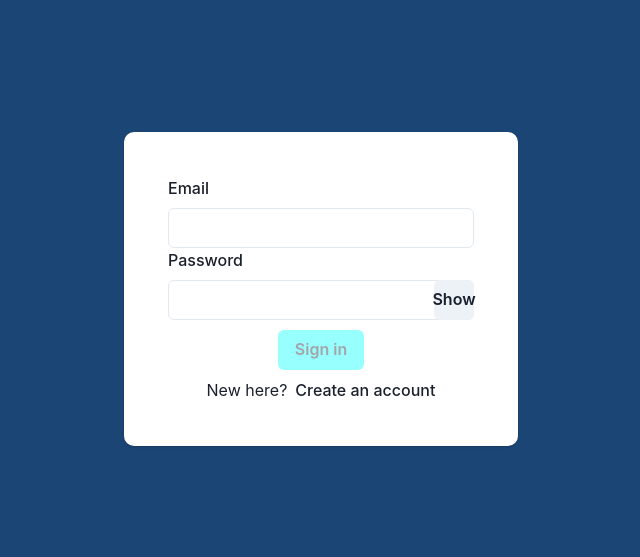
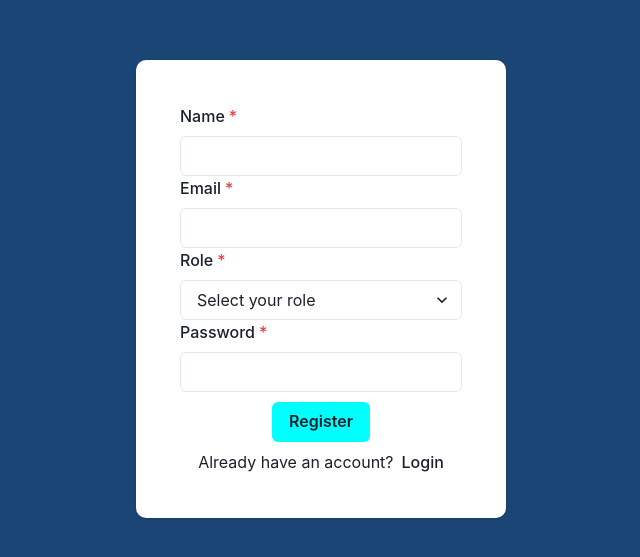
Before and after one commit to alexdn7/Proiect-MDS, a React (Vite) app in the folder frontend/frontend/: page / in a window 1280 px wide. Shown: the part 103-660 px from the top of the page, without its empty margins (319-959 px from the left). Built offline with nearby package versions, Linux system fonts and the light colour scheme.

Commit message:
register component and update to login component

```diff
--- a/frontend/frontend/components/LoginComponent.jsx
+++ b/frontend/frontend/components/LoginComponent.jsx
@@ -16,8 +16,7 @@ import {
   InputRightElement,
 } from "@chakra-ui/react";
 import { login } from "../services/AuthService";
-import Cookies from "js-cookie";
-import { jwtDecode } from "jwt-decode";
+import { saveInfoFromToken } from "../utils/TokenUtil";
 
 export default function LoginComponent() {
   const [credentials, setCredentials] = useState({
@@ -39,14 +38,7 @@ export default function LoginComponent() {
         throw new Error("Token not found!");
       }
 
-      const decodedToken = jwtDecode(token);
-      const userInfo = {
-        userId: decodedToken.id,
-        name: decodedToken.name,
-        email: decodedToken.email,
-        role: decodedToken.role,
-      };
-      Cookies.set("userInfo", JSON.stringify(userInfo));
+      saveInfoFromToken(token);
     } catch (error) {
       setError(true);
       console.error(error);
@@ -64,7 +56,7 @@ export default function LoginComponent() {
           <CardBody>
             <VStack>
               <form onSubmit={handleSubmit}>
-                <FormControl>
+                <FormControl isRequired="true">
                   <FormLabel>Email</FormLabel>
                   <Input
                     type="email"
@@ -74,7 +66,7 @@ export default function LoginComponent() {
                     }}
                   ></Input>
                 </FormControl>
-                <FormControl>
+                <FormControl isRequired="true">
                   <FormLabel>Password</FormLabel>
                   <InputGroup>
                     <Input
--- /dev/null
+++ b/frontend/frontend/components/RegisterComponent.jsx
@@ -0,0 +1,111 @@
+import {
+  Flex,
+  Center,
+  Card,
+  CardBody,
+  VStack,
+  FormControl,
+  FormLabel,
+  Input,
+  Select,
+  HStack,
+  Link,
+  Text,
+  Button,
+} from "@chakra-ui/react";
+import { useState } from "react";
+import { register } from "../services/AuthService";
+import { saveInfoFromToken } from "../utils/TokenUtil";
+
+export default function RegisterComponent() {
+  const [userDetails, setUserDetails] = useState({
+    name: "",
+    email: "",
+    role: "",
+    password: "",
+  });
+
+  async function handleSubmit(e) {
+    e.preventDefault();
+    try {
+      const { name, email, role, password } = userDetails;
+      const response = await register({ name, email, role, password });
+      const token = response.data.token;
+
+      if (!token) {
+        throw new Error("Token not found");
+      }
+
+      saveInfoFromToken(token);
+    } catch (error) {}
+  }
+
+  return (
+    <Flex h="90vh" justifyContent="center">
+      <Center>
+        <Card p="6" borderRadius="10px">
+          <CardBody>
+            <VStack>
+              <form onSubmit={handleSubmit}>
+                <FormControl isRequired="true">
+                  <FormLabel>Name</FormLabel>
+                  <Input
+                    type="text"
+                    value={userDetails.name}
+                    onChange={(e) =>
+                      setUserDetails({ ...userDetails, name: e.target.value })
+                    }
+                  />
+                </FormControl>
+                <FormControl isRequired="true">
+                  <FormLabel>Email</FormLabel>
+                  <Input
+                    type="email"
+                    value={userDetails.email}
+                    onChange={(e) =>
+                      setUserDetails({ ...userDetails, email: e.target.value })
+                    }
+                  />
+                </FormControl>
+                <FormControl isRequired="true">
+                  <FormLabel>Role</FormLabel>
+                  <Select
+                    placeholder="Select your role"
+                    name="role"
+                    value={userDetails.role}
+                    onChange={(e) =>
+                      setUserDetails({ ...userDetails, role: e.target.value })
+                    }
+                  >
+                    <option>TESTER</option>
+                    <option>DEVELOPER</option>
+                  </Select>
+                </FormControl>
+                <FormControl isRequired="true">
+                  <FormLabel>Password</FormLabel>
+                  <Input
+                    type="password"
+                    value={userDetails.password}
+                    onChange={(e) =>
+                      setUserDetails({
+                        ...userDetails,
+                        password: e.target.value,
+                      })
+                    }
+                  />
+                </FormControl>
+                <Button marginTop="10px" type="submit" bg="aqua">
+                  Register
+                </Button>
+              </form>
+              <HStack>
+                <Text>Already have an account?</Text>
+                <Link>Login</Link>
+              </HStack>
+            </VStack>
+          </CardBody>
+        </Card>
+      </Center>
+    </Flex>
+  );
+}
--- a/frontend/frontend/services/AuthService.js
+++ b/frontend/frontend/services/AuthService.js
@@ -1,5 +1,8 @@
-import axios from 'axios';
+import axios from "axios";
 
 const BASE_URL = "http://localhost:3000/auth";
 
-export const login = (credentials) => axios.post(BASE_URL + "/login", credentials);
+export const login = (credentials) =>
+  axios.post(BASE_URL + "/login", credentials);
+export const register = (userDetails) =>
+  axios.post(BASE_URL + "/register", userDetails);
--- a/frontend/frontend/src/App.jsx
+++ b/frontend/frontend/src/App.jsx
@@ -5,11 +5,13 @@ import "./App.css";
 import { Box, Flex, Stack, HStack, VStack } from "@chakra-ui/react";
 import { px } from "framer-motion";
 import LoginComponent from "../components/LoginComponent";
+import RegisterComponent from "../components/RegisterComponent";
 
 function App() {
   return (
     <div className="App">
-      <LoginComponent/>
+      {/* <LoginComponent/> */}
+      <RegisterComponent />
     </div>
   );
 }
--- /dev/null
+++ b/frontend/frontend/utils/TokenUtil.js
@@ -0,0 +1,17 @@
+import { jwtDecode } from "jwt-decode";
+import Cookies from 'js-cookie';
+
+export const saveInfoFromToken = (token) => {
+  try {
+    const decodedToken = jwtDecode(token);
+    const userInfo = {
+      userId: decodedToken.id,
+      name: decodedToken.name,
+      email: decodedToken.email,
+      role: decodedToken.role,
+    };
+    Cookies.set("userInfo", JSON.stringify(userInfo), { expires: 1 });
+  } catch (error) {
+    console.error(error);
+  }
+};
```
